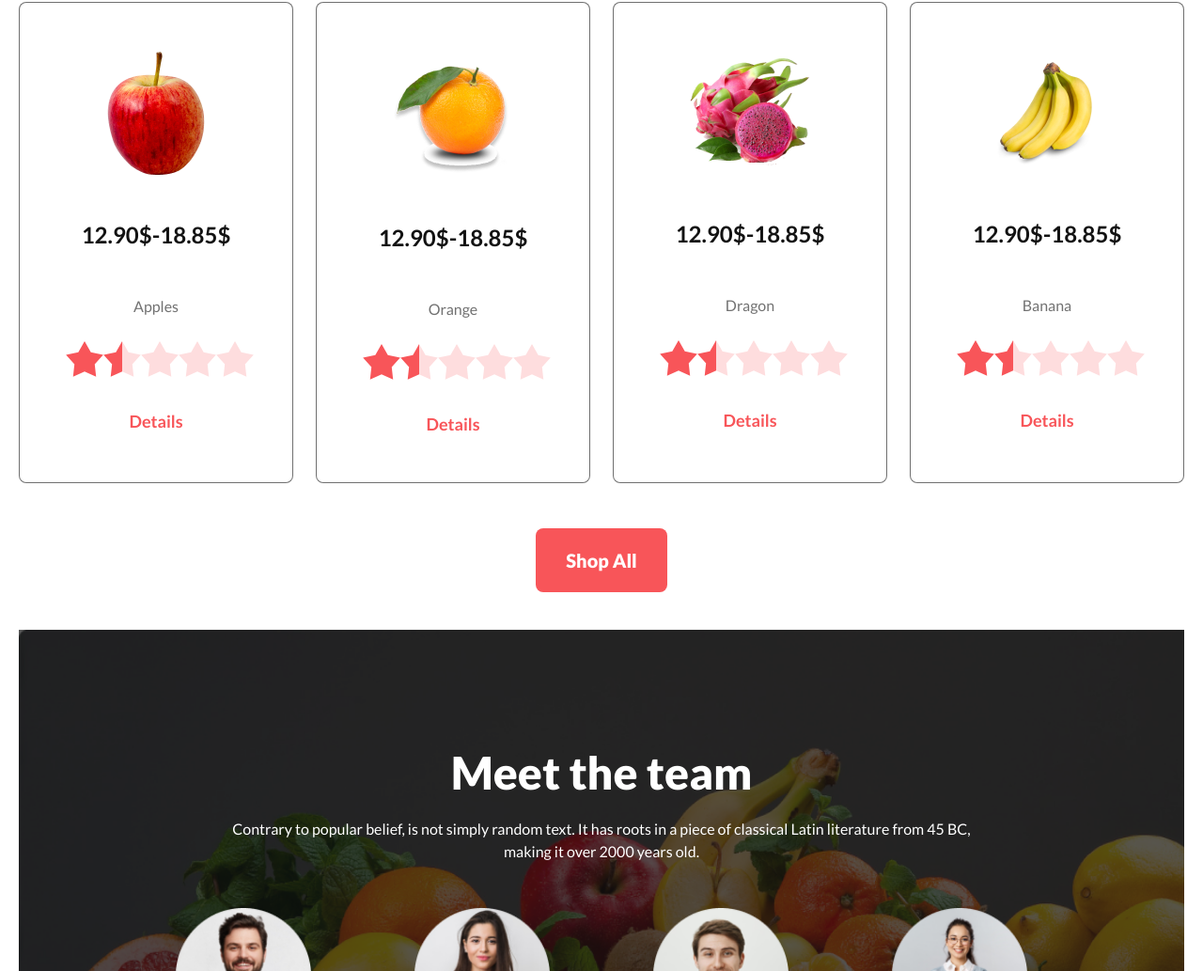
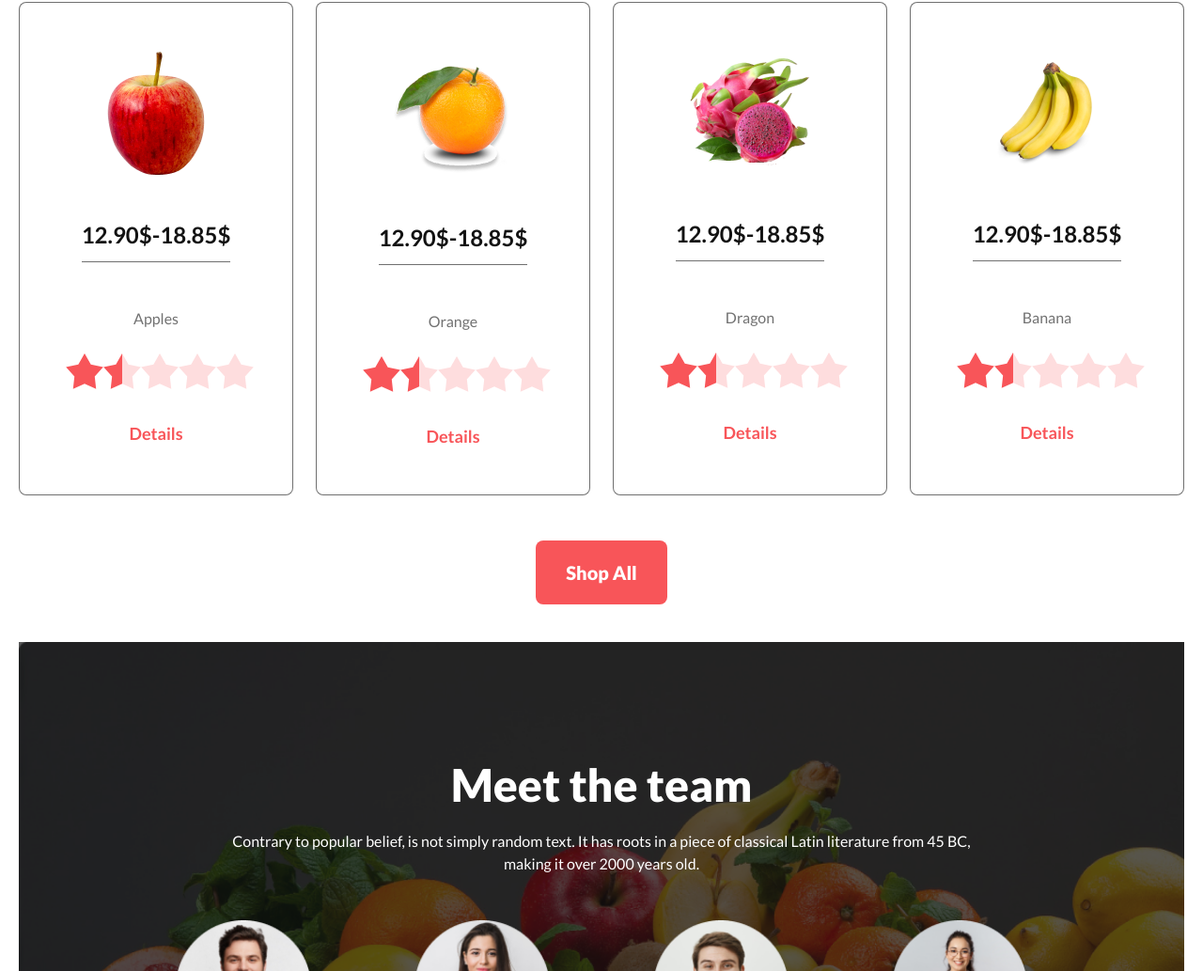
Before and after one commit to enayetsyl/assignment-three, a plain HTML site: page index.html in a window 1280 px wide. Shown: the part 1294-2327 px from the top of the page at 94% size. Drawn offline with nearby package versions, Linux system fonts and the light colour scheme.

Commit message:
final push for submit

```diff
--- a/index.html
+++ b/index.html
@@ -431,7 +431,11 @@
             class="flex flex-col justify-center items-center rounded-lg border border-solid border-para bg-white"
           >
             <img src="./images/fruit6.png" class="py-12" />
-            <h3 class="text-heading text-2xl font-bold">12.90$-18.85$</h3>
+            <h3
+              class="text-heading text-2xl font-bold border-b border-para border-solid pb-3"
+            >
+              12.90$-18.85$
+            </h3>
             <p class="pt-12 pb-6 text-para text-base font-medium">Apples</p>
             <!-- rating -->
             <div class="rating rating-lg rating-half pb-8">
@@ -598,7 +602,11 @@
             class="flex flex-col justify-center items-center rounded-lg border border-solid border-para bg-white"
           >
             <img src="./images/fruit7.png" class="py-12" />
-            <h3 class="text-heading text-2xl font-bold">12.90$-18.85$</h3>
+            <h3
+              class="border-b border-solid border-para pb-3 text-heading text-2xl font-bold"
+            >
+              12.90$-18.85$
+            </h3>
             <p class="pt-12 pb-6 text-para text-base font-medium">Orange</p>
             <!-- rating -->
             <div class="rating rating-lg rating-half pb-8">
@@ -765,7 +773,11 @@
             class="flex flex-col justify-center items-center rounded-lg border border-solid border-para bg-white"
           >
             <img src="./images/fruit8.png" class="py-12" />
-            <h3 class="text-heading text-2xl font-bold">12.90$-18.85$</h3>
+            <h3
+              class="border-b border-solid border-para pb-3 text-heading text-2xl font-bold"
+            >
+              12.90$-18.85$
+            </h3>
             <p class="pt-12 pb-6 text-para text-base font-medium">Dragon</p>
             <!-- rating -->
             <div class="rating rating-lg rating-half pb-8">
@@ -932,7 +944,11 @@
             class="flex flex-col justify-center items-center rounded-lg border border-solid border-para bg-white"
           >
             <img src="./images/fruit9.png" class="py-12" />
-            <h3 class="text-heading text-2xl font-bold">12.90$-18.85$</h3>
+            <h3
+              class="border-b border-solid border-para pb-3 text-heading text-2xl font-bold"
+            >
+              12.90$-18.85$
+            </h3>
             <p class="pt-12 pb-6 text-para text-base font-medium">Banana</p>
             <!-- rating -->
             <div class="rating rating-lg rating-half pb-8">
```
